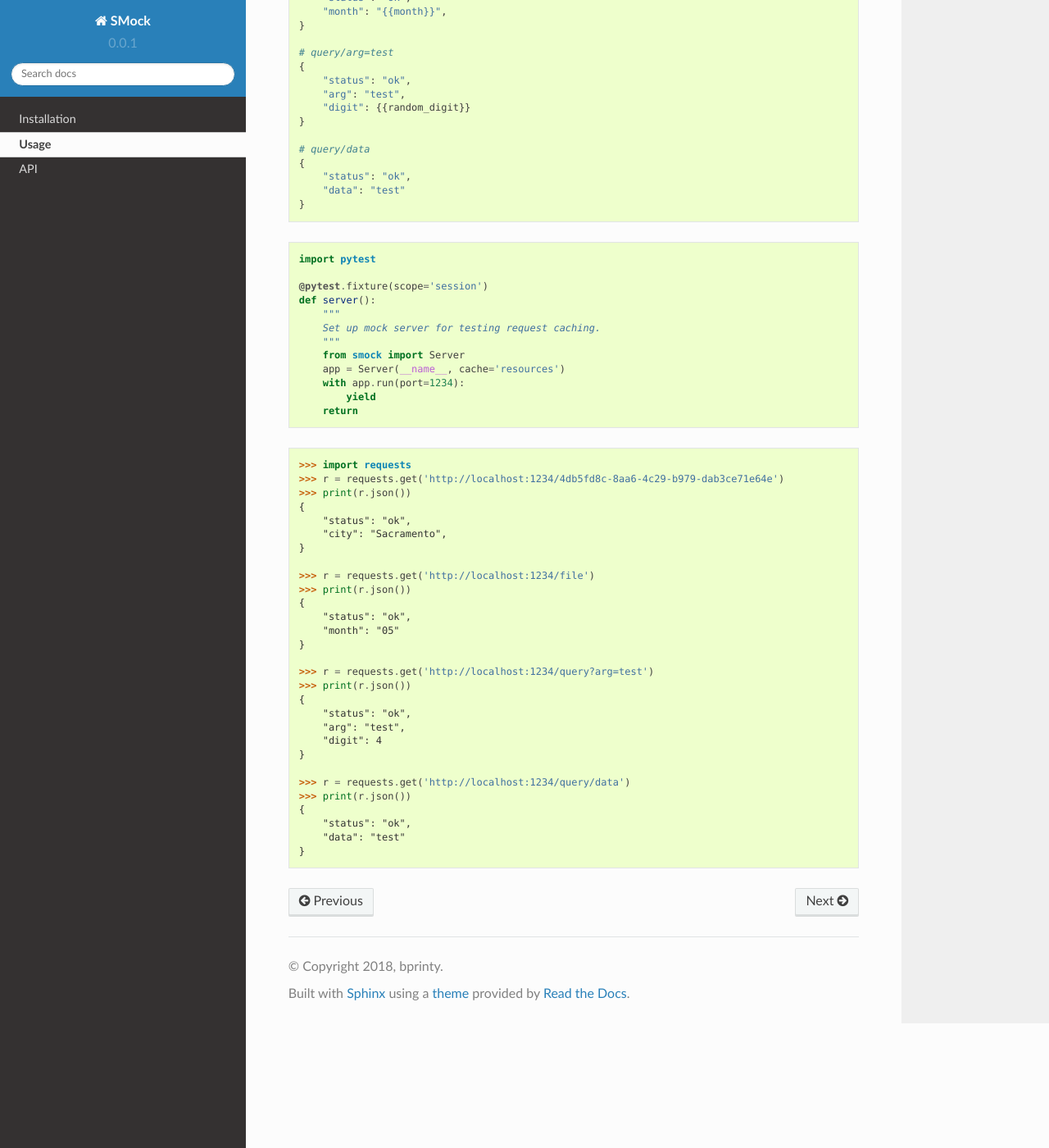
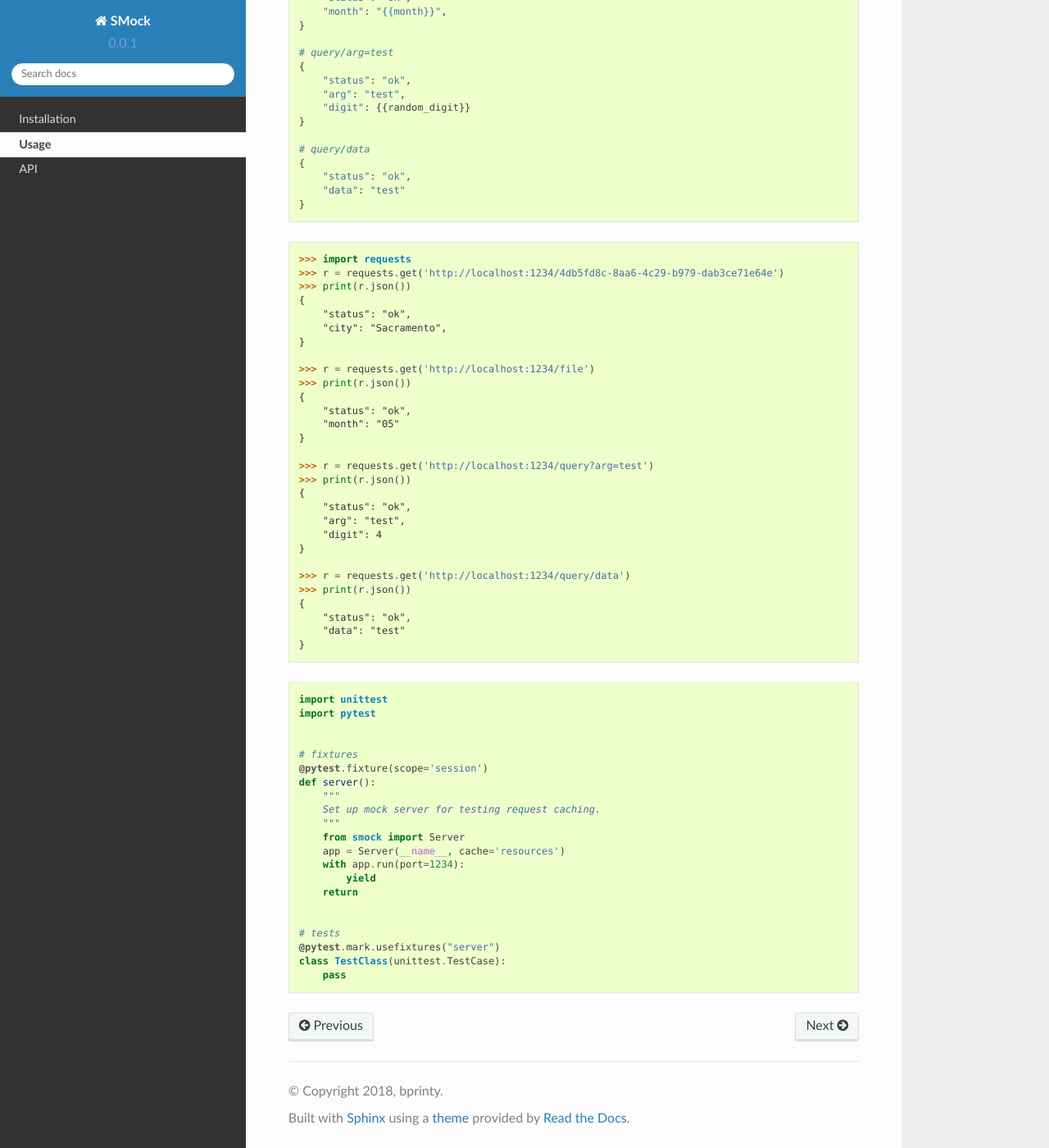
Before and after one commit to bprinty/faux, a Sphinx documentation site: the page built from docs/usage.rst, in a window 1280 px wide and 1400 px high, scrolled down 1476 px. Shown: the whole window at 82% size. Built offline with Sphinx 7.4.7 and the Read the Docs theme 2.0.0, drawn with Linux system fonts in a browser that asks for light colours; formulas are drawn with MathJax 3.

Commit message:
Organizing usage docs

```diff
--- a/docs/usage.rst
+++ b/docs/usage.rst
@@ -111,22 +111,6 @@ Usage
 
 .. code-block:: python
 
-    import pytest
-
-    @pytest.fixture(scope='session')
-    def server():
-        """
-        Set up mock server for testing request caching.
-        """
-        from smock import Server
-        app = Server(__name__, cache='resources')
-        with app.run(port=1234):
-            yield
-        return
-
-
-.. code-block:: python
-
     >>> import requests
     >>> r = requests.get('http://localhost:1234/4db5fd8c-8aa6-4c29-b979-dab3ce71e64e')
     >>> print(r.json())
@@ -156,3 +140,29 @@ Usage
         "status": "ok",
         "data": "test"
     }
+
+
+
+.. code-block:: python
+
+    import unittest
+    import pytest
+
+
+    # fixtures
+    @pytest.fixture(scope='session')
+    def server():
+        """
+        Set up mock server for testing request caching.
+        """
+        from smock import Server
+        app = Server(__name__, cache='resources')
+        with app.run(port=1234):
+            yield
+        return
+
+
+    # tests
+    @pytest.mark.usefixtures("server")
+    class TestClass(unittest.TestCase):
+        pass
```
